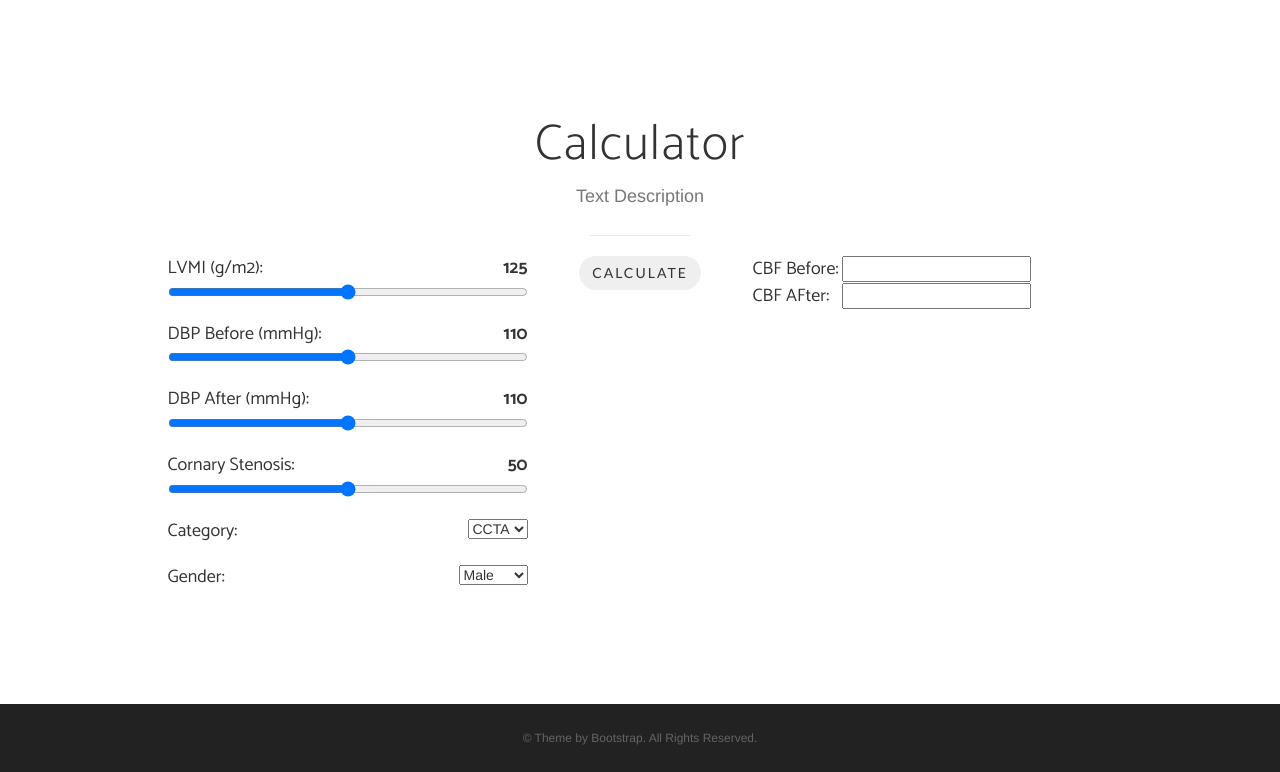
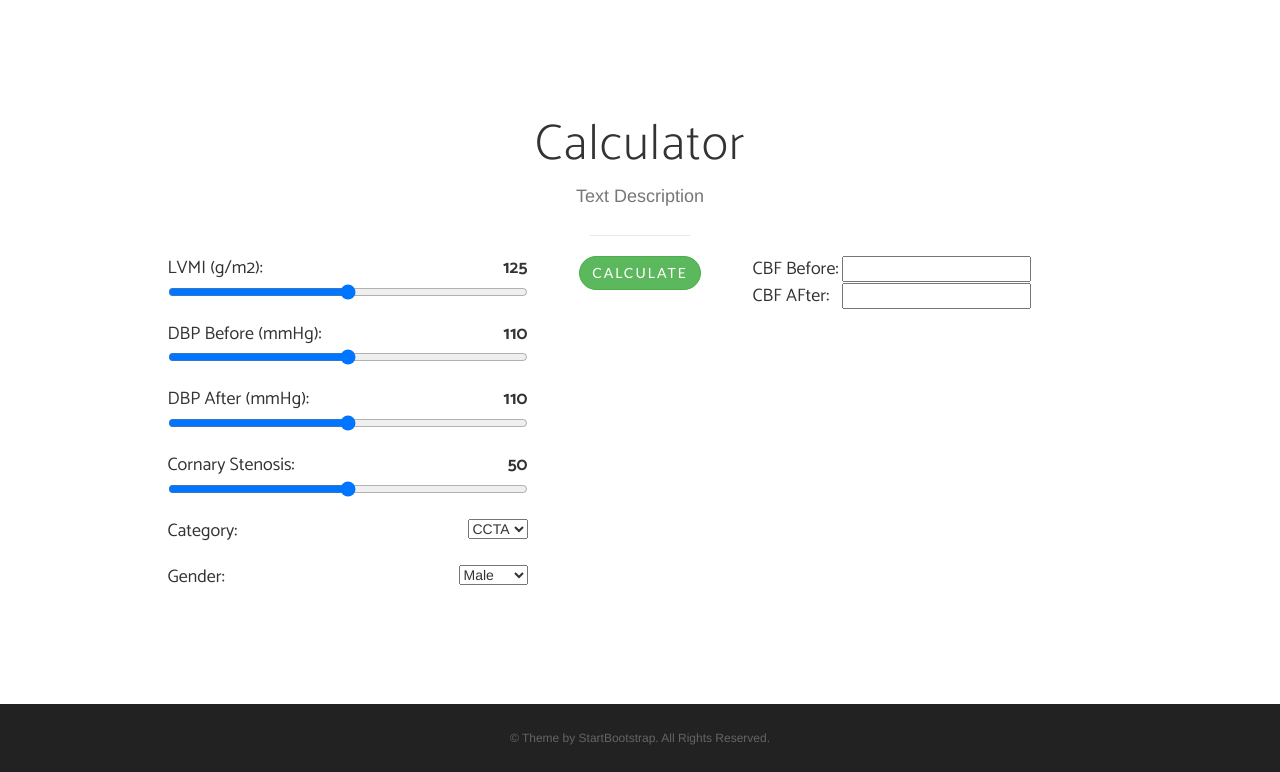
Before and after one commit to joutimothy/joutimothy.github.io, a plain HTML site: page index.html in a window 1280 px wide. Shown: the part 802-1574 px from the top of the page. Drawn offline with nearby package versions, Linux system fonts and the light colour scheme; a web font is replaced by a local one.

Commit message:
change footer, change button colour

```diff
--- a/index.html
+++ b/index.html
@@ -123,7 +123,7 @@
                 </div>
 
                 <div class="col-md-2 button-Grp">
-                        <button type = "button" class="btn" onclick ="cardCalculation()">
+                        <button type = "button" class="btn btn-success" onclick ="cardCalculation()">
                             Calculate
                         </button>
                 </div>
@@ -143,7 +143,7 @@
 
     <footer>
         <div class="container">
-            <p>&copy; Theme by Bootstrap. All Rights Reserved.</p>
+            <p>&copy; Theme by StartBootstrap. All Rights Reserved.</p>
         </div>
     </footer>
 
```
